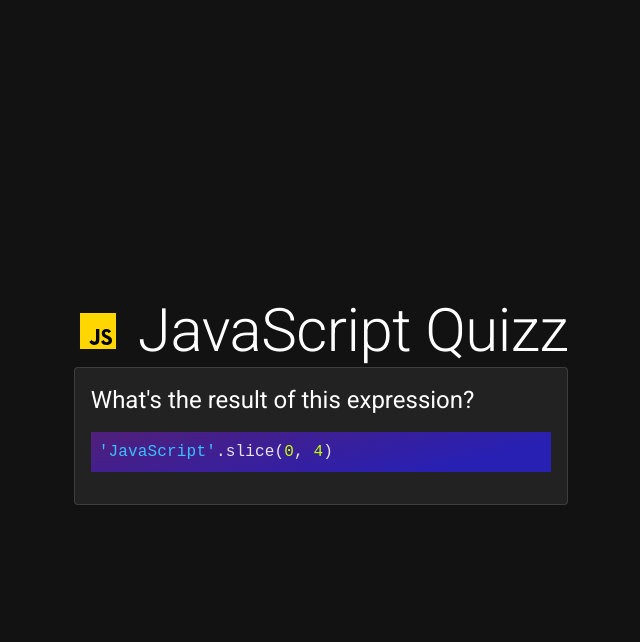
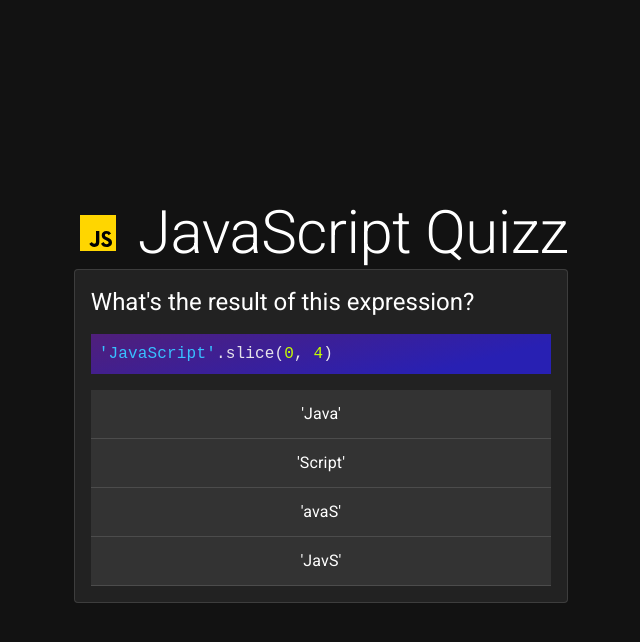
Before and after one commit to diegowrhasta/javascript-quiz, a React (Vite) app: page / in a window 1280 px wide. Both pictures are taken after a click on the button "START!". Shown: the top 642 px of the page, without its empty margins (319-959 px from the left). Built offline with nearby package versions, Linux system fonts and the light colour scheme.

Commit message:
Adds list components with styles for answers

```diff
--- a/src/Game.tsx
+++ b/src/Game.tsx
@@ -1,4 +1,11 @@
-import { Card, Typography } from '@mui/material'
+import {
+  Card,
+  List,
+  ListItem,
+  ListItemButton,
+  ListItemText,
+  Typography,
+} from '@mui/material'
 
 import SyntaxHighlighter from 'react-syntax-highlighter'
 import { gradientDark } from 'react-syntax-highlighter/dist/esm/styles/hljs'
@@ -14,6 +21,19 @@
       <SyntaxHighlighter language='javascript' style={gradientDark}>
         {info.code}
       </SyntaxHighlighter>
+
+      <List sx={{ bgcolor: '#333' }} disablePadding>
+        {info.answers.map((answer, index) => (
+          <ListItem key={index} disablePadding divider>
+            <ListItemButton>
+              <ListItemText
+                sx={{ textAlign: 'center' }}
+                primary={answer}
+              ></ListItemText>
+            </ListItemButton>
+          </ListItem>
+        ))}
+      </List>
     </Card>
   )
 }
```
